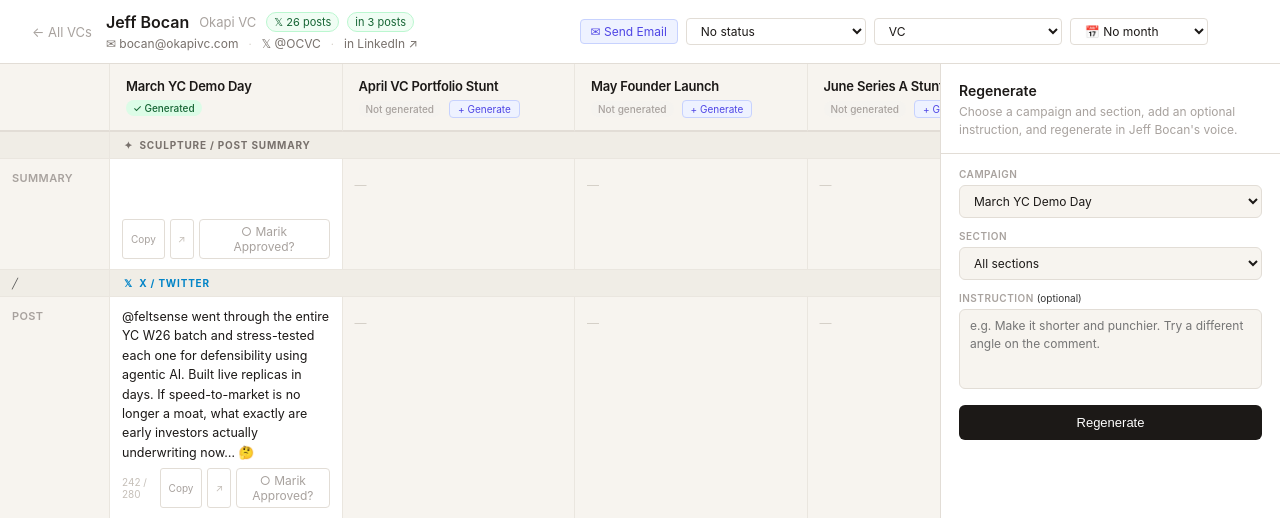
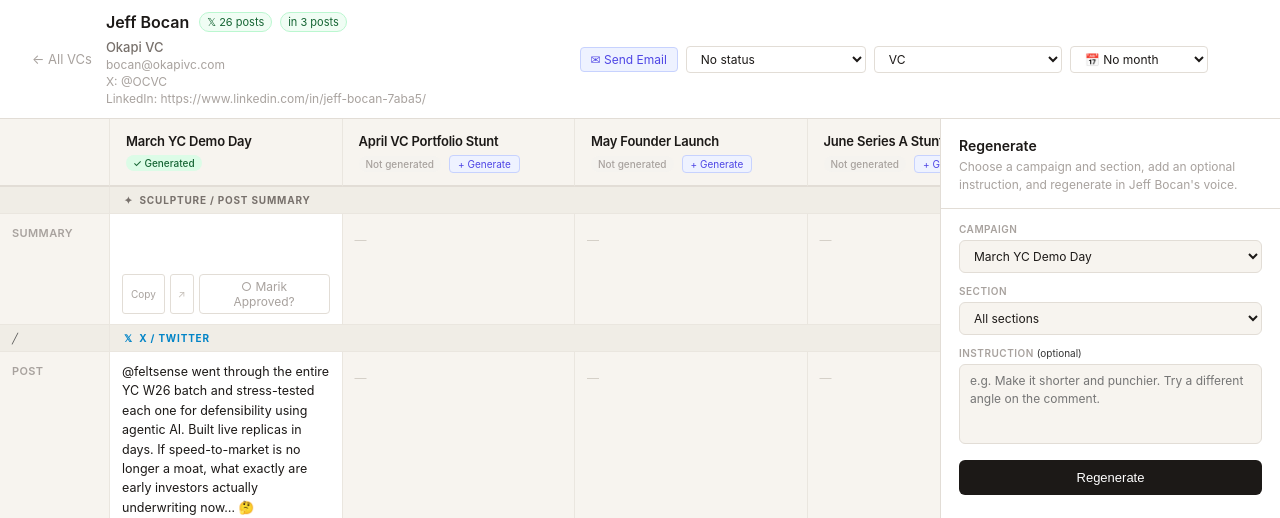
Before and after one commit to in-the-woods-sf/feltsenseproject, a Flask app: page /vc/jeff-bocan in a window 1280 px wide. Shown: the top 518 px of the page. Run offline with Flask 3, Linux system fonts and the light colour scheme.

Commit message:
Clean up profile topbar: stack Name / Company / email / X / LinkedIn vertically
Each contact field now displays on its own line instead of inline with dots.
Format: Name → Company → email address → X: @handle → LinkedIn: url

Co-Authored-By: Claude Sonnet 4.6 <noreply@anthropic.com>

```diff
--- a/templates/vc.html
+++ b/templates/vc.html
@@ -15,11 +15,10 @@
     .topbar-identity { display: flex; flex-direction: column; gap: 4px; }
     .topbar-name-row { display: flex; align-items: center; gap: 10px; }
     .topbar h1 { font-size: 16px; font-weight: 600; color: #1C1917; }
-    .topbar .firm { font-size: 13px; color: #A8A29E; }
-    .topbar-contact-row { display: flex; align-items: center; gap: 10px; flex-wrap: wrap; }
-    .topbar-contact-row a { font-size: 12px; color: #78716C; text-decoration: none; display: flex; align-items: center; gap: 4px; }
+    .topbar-contact-row { display: flex; flex-direction: column; gap: 2px; margin-top: 3px; }
+    .topbar-contact-row .firm { font-size: 13px; font-weight: 500; color: #78716C; }
+    .topbar-contact-row a { font-size: 12px; color: #A8A29E; text-decoration: none; }
     .topbar-contact-row a:hover { color: #1C1917; }
-    .contact-sep { color: #D5D0C8; font-size: 11px; }
     .scrape-counts { font-size: 11px; display: flex; gap: 8px; }
     .scrape-counts .sc { padding: 2px 7px; border-radius: 10px; background: #F5F3EF; border: 1px solid #E2DDD6; color: #A8A29E; }
     .scrape-counts .sc.has-data { color: #166534; border-color: #BBF7D0; background: #F0FDF4; }
@@ -183,7 +182,6 @@
   <div class="topbar-identity">
     <div class="topbar-name-row">
       <h1>{{ vc.name }}</h1>
-      {% if vc.firm %}<span class="firm">{{ vc.firm }}</span>{% endif %}
       <div class="scrape-counts">
         {% if vc.x_scraped is defined and vc.x_scraped is not none %}
           <span class="sc {{ 'has-data' if vc.x_scraped > 0 else 'no-data' }}">𝕏 {{ vc.x_scraped }} posts</span>
@@ -194,17 +192,10 @@
       </div>
     </div>
     <div class="topbar-contact-row">
-      {% if vc.email %}
-        <a href="mailto:{{ vc.email }}">✉ {{ vc.email }}</a>
-        {% if vc.x_url or vc.linkedin_url %}<span class="contact-sep">·</span>{% endif %}
-      {% endif %}
-      {% if vc.x_url %}
-        <a href="{{ vc.x_url }}" target="_blank">𝕏 {{ vc.x_url | replace('https://x.com/', '@') | replace('https://twitter.com/', '@') }}</a>
-        {% if vc.linkedin_url %}<span class="contact-sep">·</span>{% endif %}
-      {% endif %}
-      {% if vc.linkedin_url %}
-        <a href="{{ vc.linkedin_url }}" target="_blank">in LinkedIn ↗</a>
-      {% endif %}
+      {% if vc.firm %}<span class="firm">{{ vc.firm }}</span>{% endif %}
+      {% if vc.email %}<a href="mailto:{{ vc.email }}">{{ vc.email }}</a>{% endif %}
+      {% if vc.x_url %}<a href="{{ vc.x_url }}" target="_blank">X: {{ vc.x_url | replace('https://x.com/', '@') | replace('https://twitter.com/', '@') }}</a>{% endif %}
+      {% if vc.linkedin_url %}<a href="{{ vc.linkedin_url }}" target="_blank">LinkedIn: {{ vc.linkedin_url }}</a>{% endif %}
     </div>
   </div>
 
```
